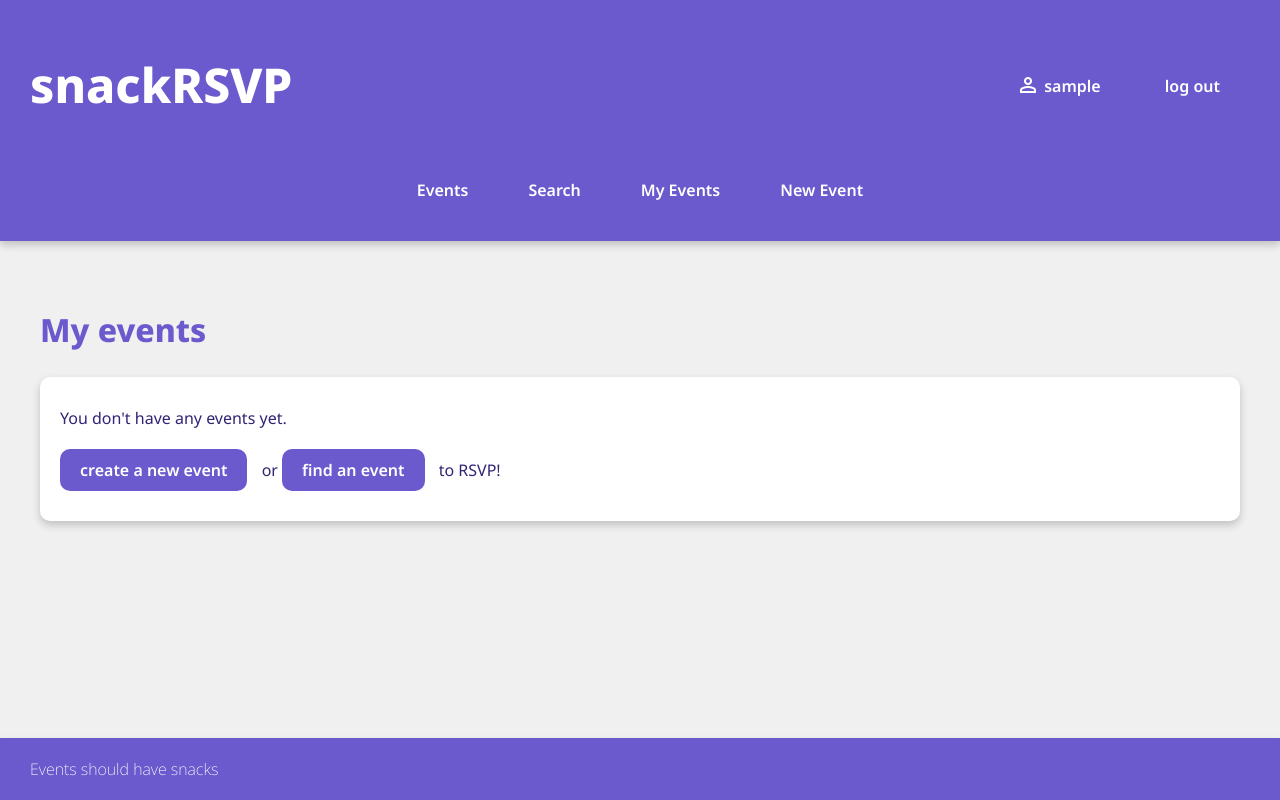
After one commit to reettap/snackRSVP, a Flask app: page /my_events in a window 1280 px wide. The commit adds this page. Run offline with Flask 3, Linux system fonts and the light colour scheme; the visitor is signed in with stand-in values (Sample User, id 1); data that the repository does not hold is empty.

Commit message:
'my events' page

```diff
--- a/app.py
+++ b/app.py
@@ -21,6 +21,14 @@ def search():
     results = events.search(query) if query else events.get_events()
     return render_template("search.html", events=results, query=query)
 
+@app.route("/my_events")
+def my_events():
+    user_id = session["user_id"]
+    if not user_id:
+        abort(404)
+    organizing = events.get_events_by_organizer(user_id)
+    attending = []
+    return render_template("my_events.html", organizing=organizing, attending=attending)
 
 @app.route("/new_event", methods=["GET", "POST"])
 def new_event():
@@ -40,7 +48,8 @@ def event(event_id):
     event = events.get_event(event_id)
     if not event:
         abort(404)
-    return render_template("event.html", event=event)
+    organizer = users.get_user(event["user_id"])
+    return render_template("event.html", event=event, organizer=organizer)
 
 
 @app.route("/delete_event/<int:event_id>", methods=["GET", "POST"])
--- a/templates/event.html
+++ b/templates/event.html
@@ -11,7 +11,9 @@
     event description event description event description event description event description
   </p>
   <p>Event id {{ event.id }}</p>
-  <p>organizer: {{ event.user_id }}</p>
+  <p>organized by
+    <a href="/user/{{ event.user_id }}">{{ organizer.username }}</a>
+  </p>
   <h3>RSVPs</h3>
   <ul>
     <li>Example Person</li>
--- a/templates/layout.html
+++ b/templates/layout.html
@@ -37,7 +37,7 @@
       <a class="button" href="/">Events</a>
       <a class="button" href="/search">Search</a>
       {% if session.user_id %}
-      <a class="button" href="/">My Events</a>
+      <a class="button" href="/my_events">My Events</a>
       <a class="button" href="/new_event">New Event</a>
       {% endif %}
 
--- /dev/null
+++ b/templates/my_events.html
@@ -0,0 +1,57 @@
+{% extends "layout.html" %}
+
+{% block content %}
+
+<h2>My events</h2>
+
+{% if organizing == [] and attending == [] %}
+<div class="card">
+  <p>
+    You don't have any events yet.
+  </p>
+  <p>
+    <a href="/new_event" class="button">create a new event</a>
+    or
+    <a href="/search" class="button">find an event</a>
+    to RSVP!
+  </p>
+</div>
+{% endif %}
+
+{% for event in organizing %}
+<div class="card event">
+  <h3>
+    {{ event.title }}
+  </h3>
+  <p>
+    this event will be organized at {{ event.place }}
+  </p>
+
+  {% if session.user_id == event.user_id %}
+  <a href="/event/{{ event.id }}" class="button">Manage event</a>
+  {% else %}
+  <a href="/event/{{ event.id }}" class="button">Read more and RSVP</a>
+  {% endif %}
+</div>
+{% endfor %}
+
+{% if not attending == [] %}
+<h2>My RSVPs</h2>
+{% for event in organizing %}
+<div class="card event">
+  <h3>
+    {{ event.title }}
+  </h3>
+  <p>
+    this event will be organized at {{ event.place }}
+  </p>
+
+  {% if session.user_id == event.user_id %}
+  <a href="/event/{{ event.id }}" class="button">Manage event</a>
+  {% else %}
+  <a href="/event/{{ event.id }}" class="button">Read more and RSVP</a>
+  {% endif %}
+</div>
+{% endfor %}
+{% endif %}
+{% endblock %}
```
